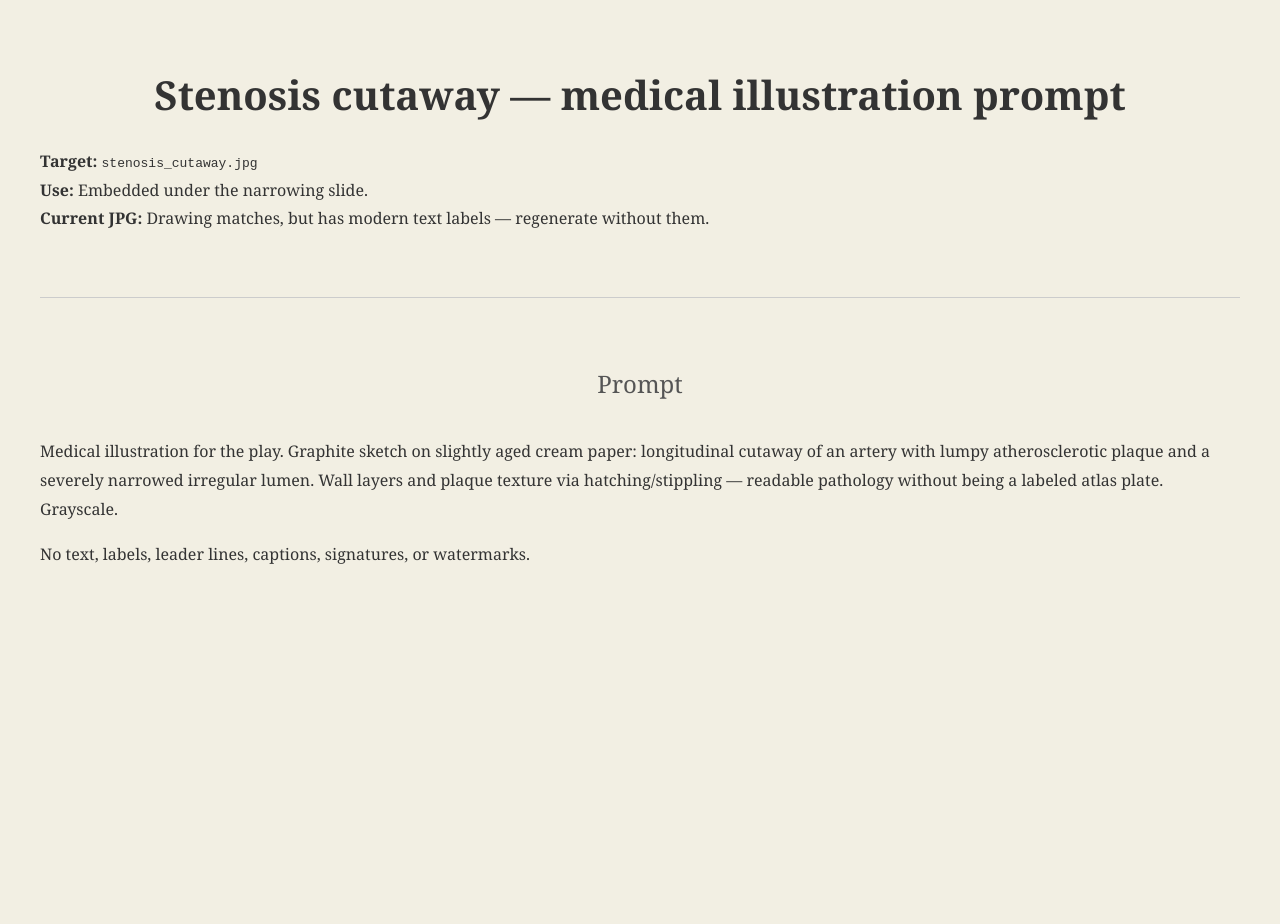
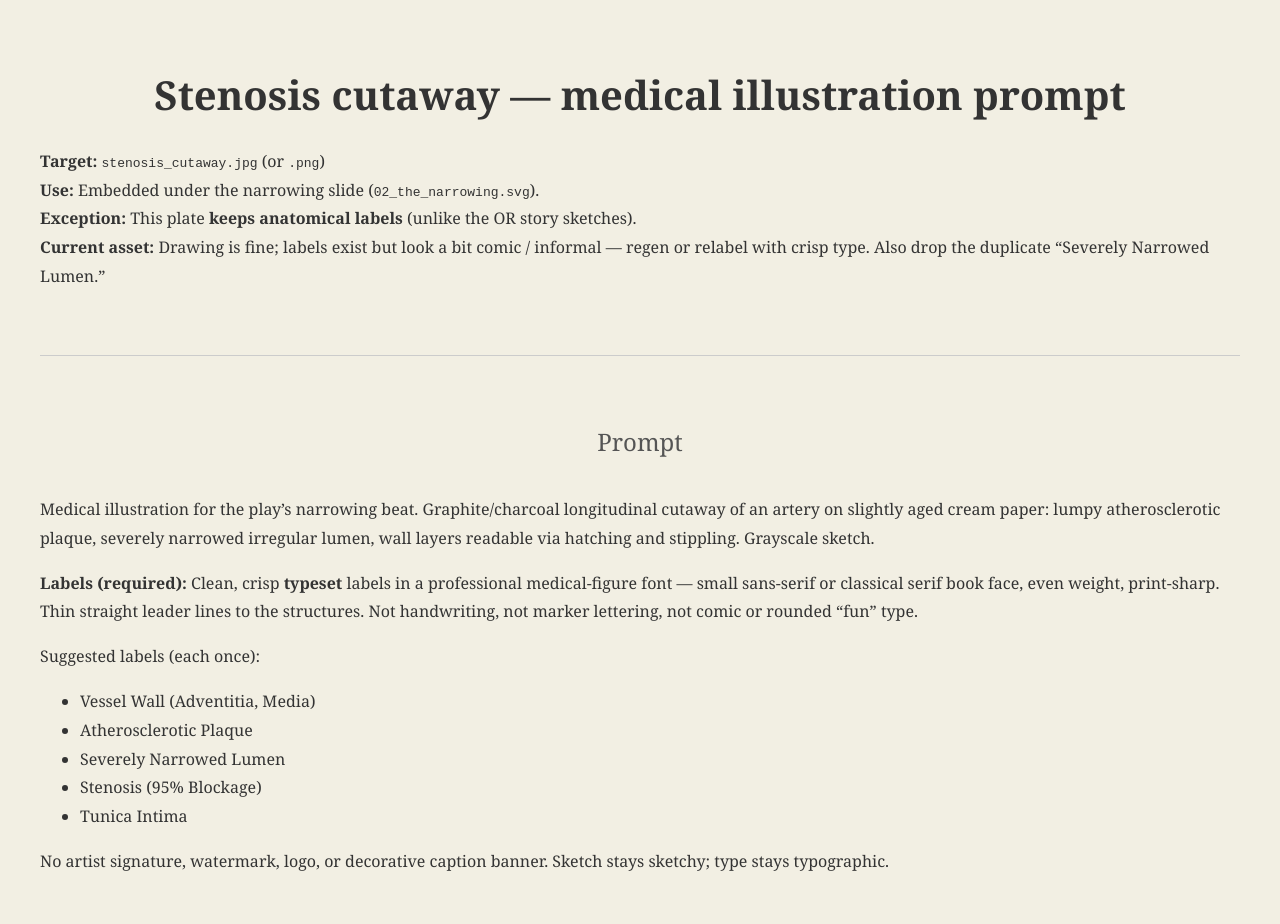
Before and after one commit to jmalicki/pulses-and-pathways, a Jekyll site: the page built from medical-illustration-prompts/07_stenosis_cutaway.md, in a window 1280 px wide. Built offline with Jekyll 4.4.1, drawn with Linux system fonts in a browser that asks for light colours; our own code applies the rules of GitHub Pages for plain Markdown files; before the commit the page ends 900 px from its top, so only the background shows below that.

Commit message:
Replace exposure sketch and refine stenosis label guidance.
Swap in the regenerated exposure PNG for Act 1, and update prompts so the stenosis cutaway keeps crisp typeset labels rather than unlabeled or comic lettering.

```diff
--- a/inject_images.py
+++ b/inject_images.py
@@ -12,7 +12,7 @@ def insert_after(filename, search_text, insert_text):
 # Act 1
 insert_after('act_1_the_bedside_question.md',
              ']*\n',
-             '![Exposure Sketch](exposure_sketch_1786259337787.jpg)')
+             '![Exposure Sketch](exposure_sketch.png)')
 
 # Act 2
 insert_after('act_2_pressure_and_flow.md',
--- a/medical-illustration-prompts/07_stenosis_cutaway.md
+++ b/medical-illustration-prompts/07_stenosis_cutaway.md
@@ -1,13 +1,24 @@
 # Stenosis cutaway — medical illustration prompt
 
-**Target:** `stenosis_cutaway.jpg`
-**Use:** Embedded under the narrowing slide.
-**Current JPG:** Drawing matches, but has modern text labels — regenerate without them.
+**Target:** `stenosis_cutaway.jpg` (or `.png`)
+**Use:** Embedded under the narrowing slide (`02_the_narrowing.svg`).
+**Exception:** This plate **keeps anatomical labels** (unlike the OR story sketches).
+**Current asset:** Drawing is fine; labels exist but look a bit comic / informal — regen or relabel with crisp type. Also drop the duplicate “Severely Narrowed Lumen.”
 
 ---
 
 ## Prompt
 
-Medical illustration for the play. Graphite sketch on slightly aged cream paper: longitudinal cutaway of an artery with lumpy atherosclerotic plaque and a severely narrowed irregular lumen. Wall layers and plaque texture via hatching/stippling — readable pathology without being a labeled atlas plate. Grayscale.
+Medical illustration for the play’s narrowing beat. Graphite/charcoal longitudinal cutaway of an artery on slightly aged cream paper: lumpy atherosclerotic plaque, severely narrowed irregular lumen, wall layers readable via hatching and stippling. Grayscale sketch.
 
-No text, labels, leader lines, captions, signatures, or watermarks.
+**Labels (required):** Clean, crisp **typeset** labels in a professional medical-figure font — small sans-serif or classical serif book face, even weight, print-sharp. Thin straight leader lines to the structures. Not handwriting, not marker lettering, not comic or rounded “fun” type.
+
+Suggested labels (each once):
+
+- Vessel Wall (Adventitia, Media)
+- Atherosclerotic Plaque
+- Severely Narrowed Lumen
+- Stenosis (95% Blockage)
+- Tunica Intima
+
+No artist signature, watermark, logo, or decorative caption banner. Sketch stays sketchy; type stays typographic.
```
Also changed, not shown: act_1_the_bedside_question.md (+1 -1 lines), index.md (+1 -1 lines), medical-illustration-prompts/00_shared_style.md (+3 -2 lines), medical-illustration-prompts/02_exposure.md (+2 -2 lines), medical-illustration-prompts/README.md (+3 -3 lines), exposure_sketch_1786259337787.jpg (deleted), 1 other file.
